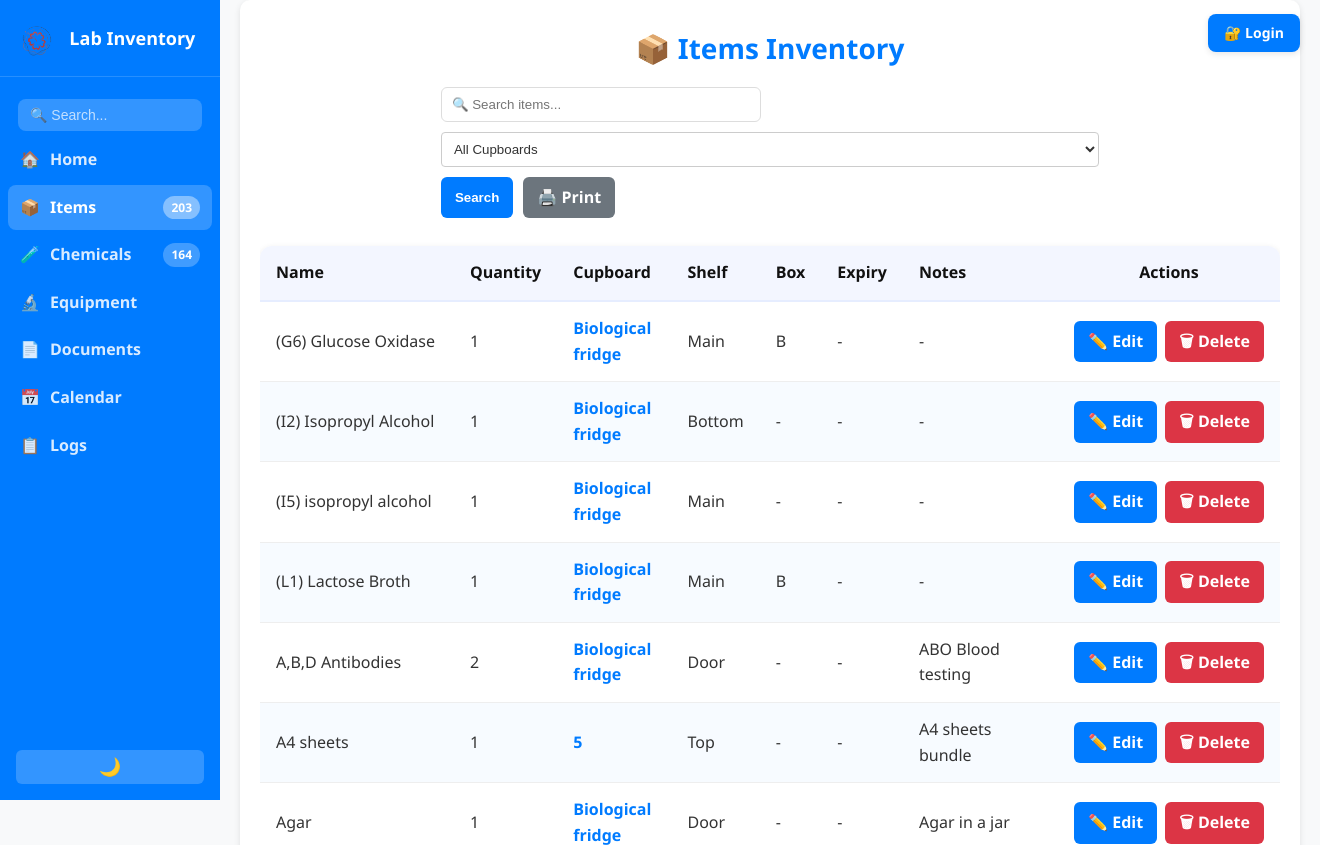
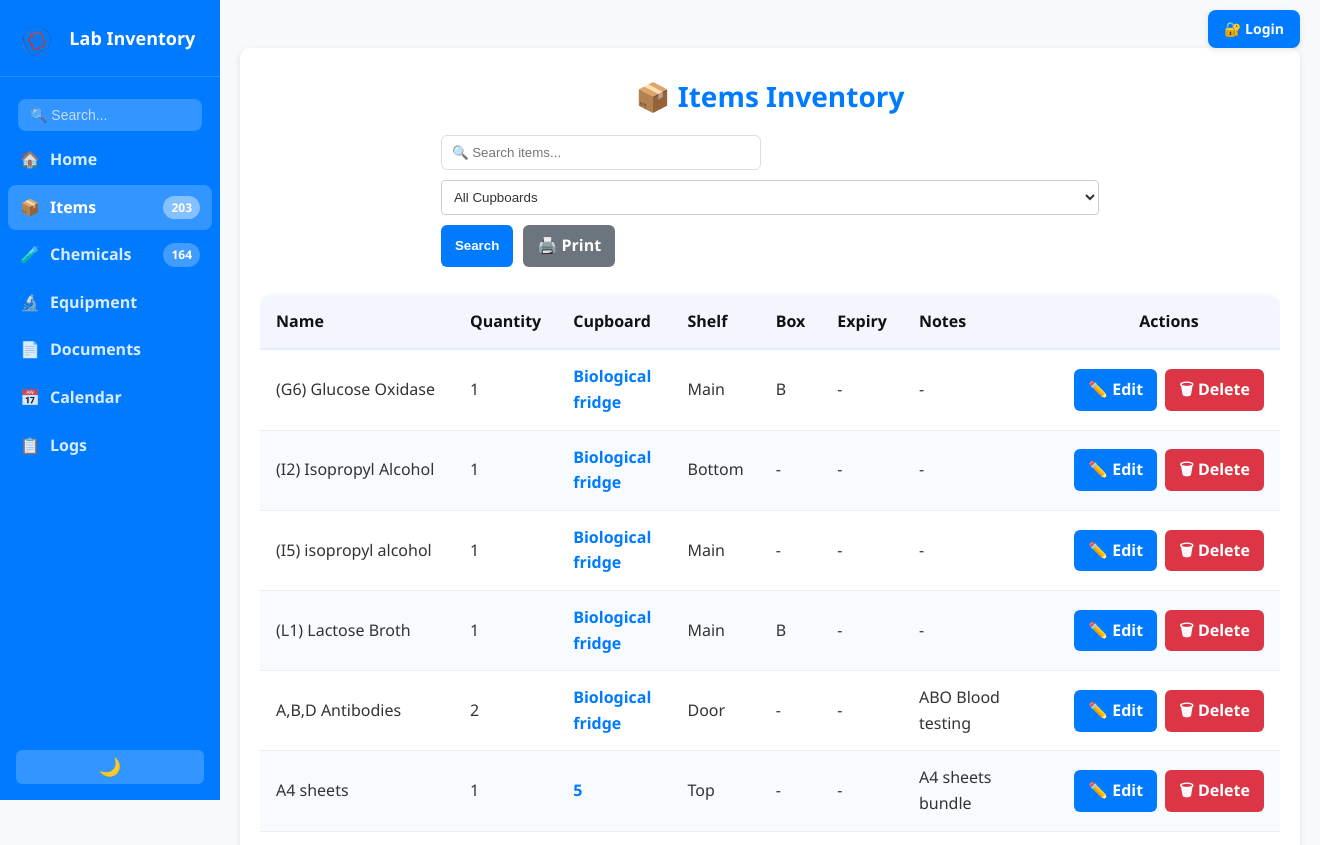
Before and after one commit to mnadeemshabeer2005-source/Lab-Inventory-, a Flask app: page / in a window 1320 px wide. Shown: the top 845 px of the page. Run offline with Flask 3, Linux system fonts and the light colour scheme; data comes from the database, SQL or seed files in the repository.

Commit message:
Add files via upload

```diff
--- a/static/style.css
+++ b/static/style.css
@@ -819,13 +819,11 @@ th:hover { background: #0056b3; }
 
 /* ---------- Desktop login button ---------- */
 .desktop-auth {
-  position: fixed;
-  top: 14px;
-  right: 20px;
-  z-index: 900;
   display: flex;
+  justify-content: flex-end;
   align-items: center;
   gap: 10px;
+  padding: 10px 20px 0;
 }
 .desktop-auth-user {
   font-size: 14px;
```
